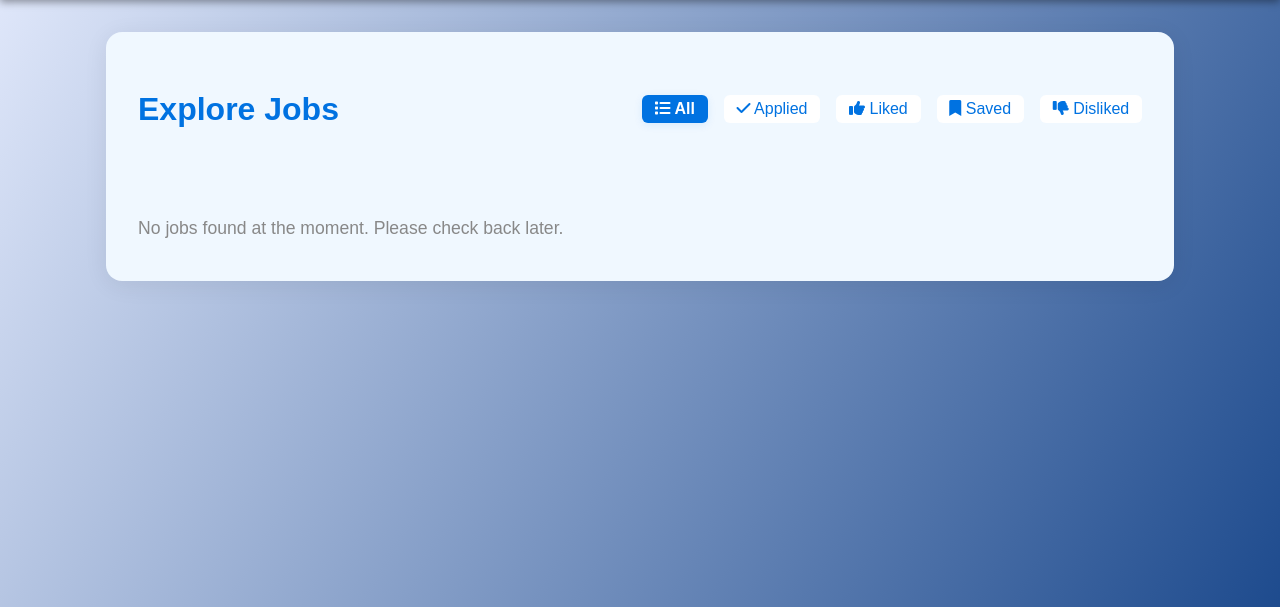
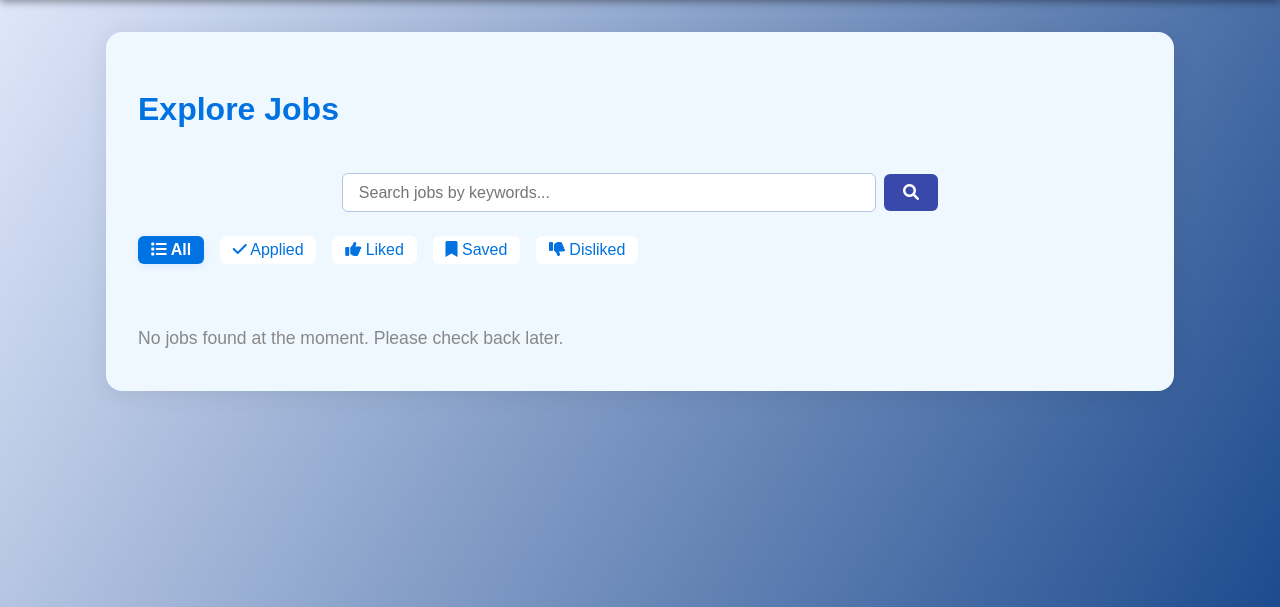
Before and after one commit to BhaskarAnil/naukri_clone_project, a Django app: page /explore-jobs/ in a window 1280 px wide. Shown: the part 65-672 px from the top of the page. Run offline with Django 5.2, Linux system fonts and the light colour scheme; the visitor is signed in with stand-in values (Sample User, id 1); data that the repository does not hold is empty; parts of the project's set-up code (start-up, migrations or seed data) failed here and were passed over.

Commit message:
completed all the sections , css work remains

```diff
--- a/jobs/static/jobs.js
+++ b/jobs/static/jobs.js
@@ -1,3 +1,31 @@
+// Live job search filter
+document.addEventListener('DOMContentLoaded', function() {
+  var searchInput = document.getElementById('job-search-input');
+  var jobsList = document.getElementById('jobs-list');
+  if (searchInput && jobsList) {
+    searchInput.addEventListener('input', function() {
+      var val = searchInput.value.trim().toLowerCase();
+      var cards = jobsList.querySelectorAll('.job-card');
+      cards.forEach(function(card) {
+        var title = card.getAttribute('data-title') || '';
+        var desc = card.getAttribute('data-description') || '';
+        var loc = card.getAttribute('data-location') || '';
+        var comp = card.getAttribute('data-company') || '';
+        if (
+          val === '' ||
+          title.includes(val) ||
+          desc.includes(val) ||
+          loc.includes(val) ||
+          comp.includes(val)
+        ) {
+          card.style.display = '';
+        } else {
+          card.style.display = 'none';
+        }
+      });
+    });
+  }
+});
 document.addEventListener('DOMContentLoaded', function() {
   var navToggle = document.getElementById('navToggle');
   var mainNav = document.querySelector('.main-nav');
--- a/jobs/static/my_jobs.css
+++ b/jobs/static/my_jobs.css
@@ -89,6 +89,7 @@ main {
 .my-jobs-header {
   display: flex;
   align-items: center;
+  flex-wrap:wrap ;
   justify-content: space-between;
   margin-bottom: 2rem;
 }
@@ -96,6 +97,16 @@ main {
   font-size: 2rem;
   font-weight: 700;
   color: #0072e1;
+}
+.job-search-form{
+  width: 100%;
+  display: flex;
+  align-items: center;
+  justify-content: center;
+}
+.job-search-input{
+  width: 80%;
+  max-width:500px ;
 }
 .add-job-btn {
   background: #0072e1;
@@ -415,7 +426,36 @@ main {
   padding: 10px;
   color: #2f7c0b;
 }
-
+.job-search-form {
+  display: flex;
+  align-items: center;
+  gap: 0.5em;
+  margin: 1.2em 0 1.5em 0;
+}
+.job-search-input {
+  flex: 1;
+  padding: 0.6em 1em;
+  border: 1px solid #b6c3e6;
+  border-radius: 6px;
+  font-size: 1em;
+  outline: none;
+  transition: border 0.2s;
+}
+.job-search-input:focus {
+  border-color: #3949ab;
+}
+.job-search-btn {
+  background: #3949ab;
+  color: #fff;
+  border: none;
+  border-radius: 6px;
+  padding: 0.6em 1.2em;
+  font-size: 1em;
+  transition: background-color 0.2s;
+}
+.job-search-btn:hover {
+  background-color: #222e6a;
+}
 /* #applications */
 .applications-section {
   background: rgba(255, 255, 255, 0.686);
--- a/jobs/templates/jobs/explore_jobs.html
+++ b/jobs/templates/jobs/explore_jobs.html
@@ -4,6 +4,10 @@
         <section class="my-jobs-section">
             <div class="my-jobs-header">
                 <h1 class="my-jobs-title">Explore Jobs</h1>
+                <div id="job-search-form" class="job-search-form" >
+                    <input type="text" id="job-search-input" name="search" class="job-search-input" placeholder="Search jobs by keywords..."  autocomplete="off">
+                    <button  id="search-btn" class="job-search-btn"><i class="fa fa-search"></i></button>
+                </div>
                 <div class="job-filters">
                     <a href="/explore-jobs?filter=all"{% if filter_type == 'all' or not filter_type %} class="active "{% endif %}><i class="fa-solid fa-list"></i> All</a>
                     <a href="/explore-jobs?filter=applied"{% if filter_type == 'applied' %} class="active"{% endif %}><i class="fa-solid fa-check"></i> Applied</a>
@@ -12,10 +16,10 @@
                     <a href="/explore-jobs?filter=disliked"{% if filter_type == 'disliked' %} class="active "{% endif %}><i class="fa-solid fa-thumbs-down"></i> Disliked</a>
                 </div>
             </div>
-            <div class="jobs-list">
+            <div class="jobs-list" id="jobs-list">
                 {% if jobs %}
                     {% for job in jobs %}
-                        <div class="job-card">
+                        <div class="job-card" data-title="{{ job.title|lower }}" data-description="{{ job.description|lower }}" data-location="{{ job.location|lower }}" data-company="{{ job.company.company_name|lower }}">
                             <div class="job-card-header">
                                 <h2 class="job-title">{{ job.title }}</h2>
                                 <span class="company-info">
--- a/jobs/views.py
+++ b/jobs/views.py
@@ -73,27 +73,34 @@ def explore_jobs_view(request):
     jobseeker_name = user.username
     initials = ''.join([x[0] for x in jobseeker_name.split()]).upper()[:2]
     filter_type = request.GET.get('filter', 'all')
-    job_ids = [job.job_id for job in jobs]
+    job_ids = list(jobs.values_list('job_id', flat=True))
     applied_ids = set(Application.objects.filter(user=user, job_id__in=job_ids).values_list('job_id', flat=True))
     saved_ids = set(SavedJob.objects.filter(user=user, job_id__in=job_ids).values_list('job_id', flat=True))
     liked_ids = set(LikedJob.objects.filter(user=user, job_id__in=job_ids).values_list('job_id', flat=True))
     disliked_ids = set(DislikedJob.objects.filter(user=user, job_id__in=job_ids).values_list('job_id', flat=True))
+
     if filter_type == 'applied':
-        jobs = Job.objects.filter(job_id__in=applied_ids).order_by('-posted_at')
+        jobs = jobs.filter(job_id__in=applied_ids)
     elif filter_type == 'saved':
-        jobs = Job.objects.filter(job_id__in=saved_ids).order_by('-posted_at')
+        jobs = jobs.filter(job_id__in=saved_ids)
     elif filter_type == 'liked':
-        jobs = Job.objects.filter(job_id__in=liked_ids).order_by('-posted_at')
+        jobs = jobs.filter(job_id__in=liked_ids)
     elif filter_type == 'disliked':
-        jobs = Job.objects.filter(job_id__in=disliked_ids).order_by('-posted_at')
-    else:
-        jobs = Job.objects.all().order_by('-posted_at')
+        jobs = jobs.filter(job_id__in=disliked_ids)
+
+    jobs = jobs.order_by('-posted_at')
     for job in jobs:
         job.is_applied = job.job_id in applied_ids
         job.is_saved = job.job_id in saved_ids
         job.is_liked = job.job_id in liked_ids
         job.is_disliked = job.job_id in disliked_ids
-    return render(request, 'jobs/explore_jobs.html', {'jobs': jobs, 'user': user,'filter_type': filter_type, 'jobseeker_name': jobseeker_name, 'jobseeker_initials': initials})
+    return render(request, 'jobs/explore_jobs.html', {
+        'jobs': jobs,
+        'user': user,
+        'filter_type': filter_type,
+        'jobseeker_name': jobseeker_name,
+        'jobseeker_initials': initials
+    })
 @login_required(login_url='login')
 def save_job_view(request, job_id):
     user = request.user
```
